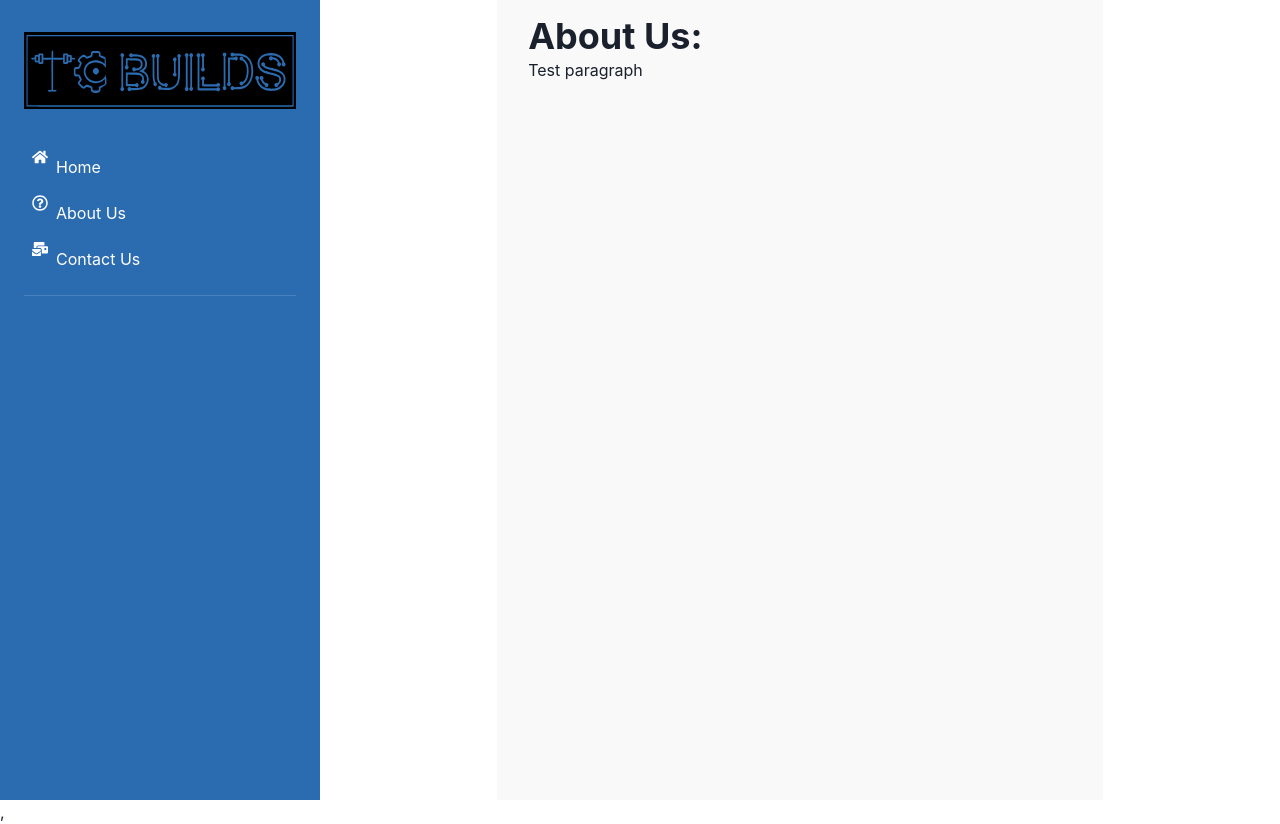
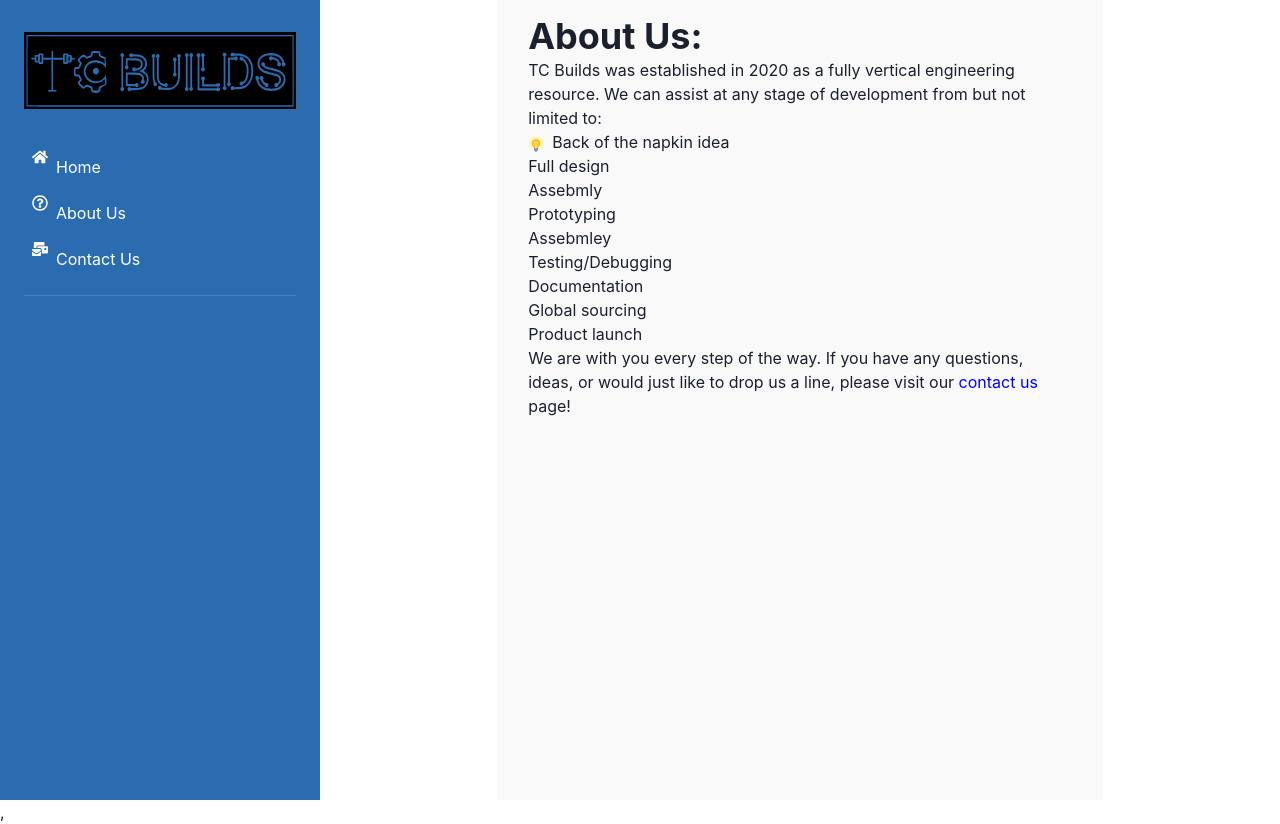
Before and after one commit to DkFresh89/tc-builds, a React (Create React App) app: page /about in a window 1280 px wide. Built offline with nearby package versions, Linux system fonts and the light colour scheme.

Commit message:
Wrote About Us text with embeded list. Adding colored icons as bullet points

```diff
--- a/src/AboutText.jsx
+++ b/src/AboutText.jsx
@@ -1,11 +1,33 @@
-import { Text } from "@chakra-ui/react";
+import { Text, Link, List, ListItem, ListIcon, Box } from "@chakra-ui/react";
+import { Link as ReachLink } from "react-router-dom";
+import {  } from "react-icons/go";
+import { FcIdea, FcEngineering } from "react-icons/fc";
 
 
 export default function AboutText() {
 
 
     return(
-        <Text>Test paragraph</Text>
+        <Box>
+
+        <Text>TC Builds was established in 2020 as a fully vertical engineering resource. We can assist at any stage of development from but not limited to: </Text>
+            <List>
+                <ListItem>
+                    <ListIcon as={FcIdea}/>
+                    Back of the napkin idea
+                </ListItem>
+                <ListItem>Full design</ListItem>
+                <ListItem>Assebmly</ListItem>
+                <ListItem>Prototyping</ListItem>
+                <ListItem>Assebmley</ListItem>
+                <ListItem>Testing/Debugging</ListItem>
+                <ListItem>Documentation</ListItem>
+                <ListItem>Global sourcing</ListItem>
+                <ListItem>Product launch</ListItem>
+                <ListItem></ListItem>
+            </List>
+            <Text>We are with you every step of the way. If you have any questions, ideas, or would just like to drop us a line, please visit our <Link as={ReachLink} to='/contact' color='blue' >contact us</Link>  page!</Text>
+        </Box>
     )
 
 
```
